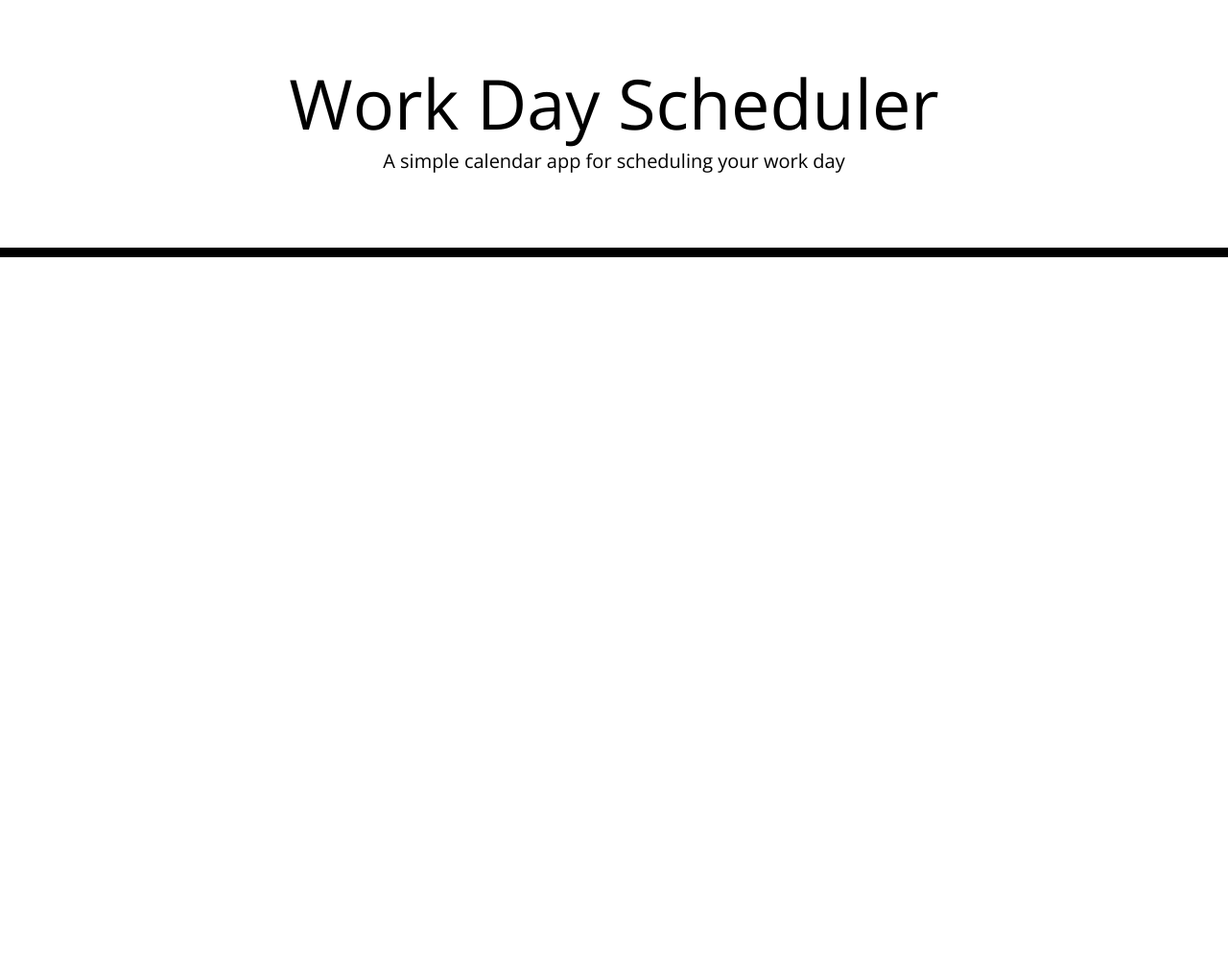
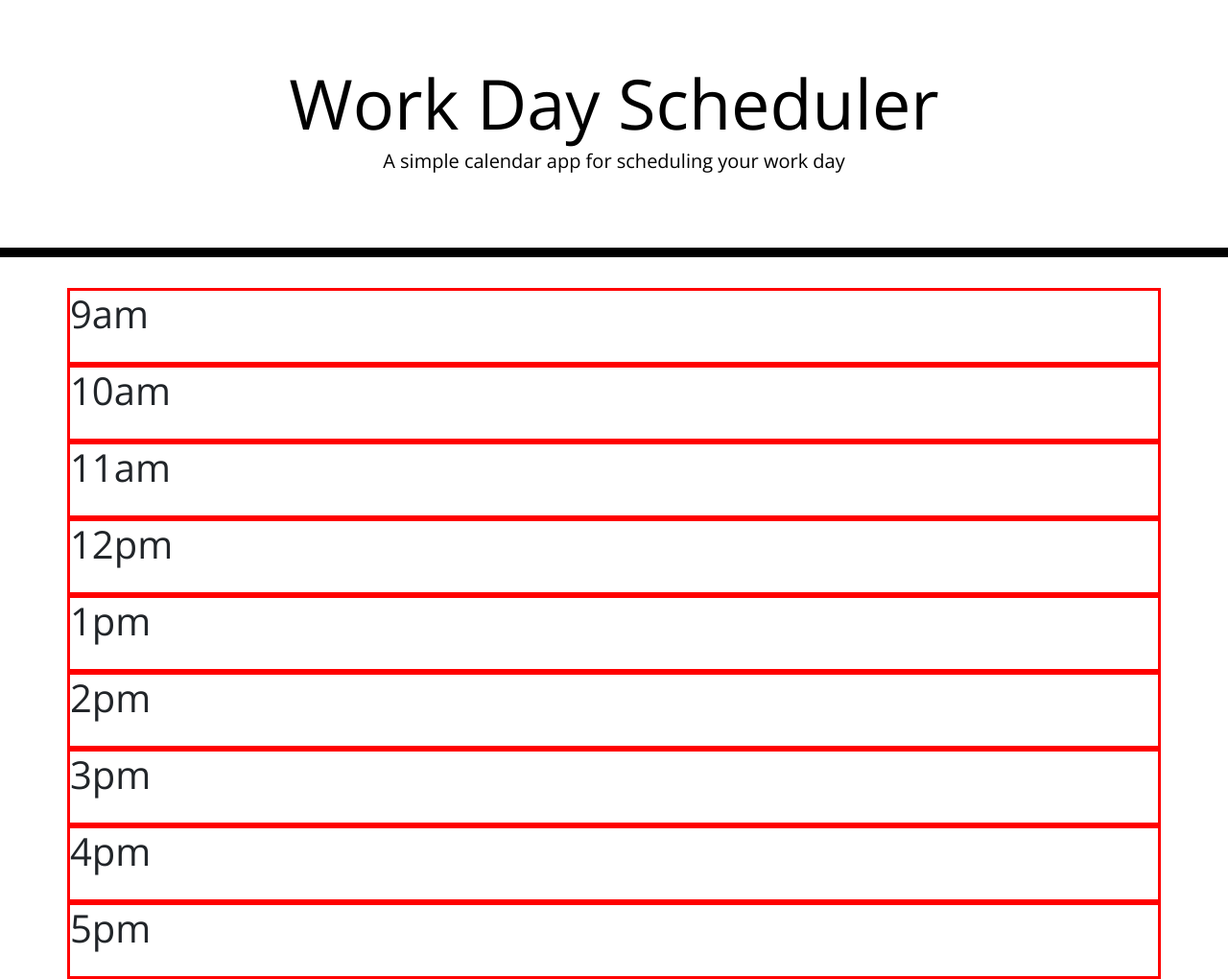
Before and after one commit to codybronsell/work-scheduler, a plain HTML site: page work scheduler/Develop/index.html in a window 1280 px wide. Shown: the whole page at 96% size. Before the commit the page ends 800 px from the top, so only its background shows below. Drawn offline with nearby package versions, Linux system fonts and the light colour scheme.

Commit message:
added starting style with bootstrap got times to display

```diff
--- a/work scheduler/Develop/index.html
+++ b/work scheduler/Develop/index.html
@@ -19,7 +19,20 @@
       rel="stylesheet"
     />
     <link rel="stylesheet" href="style.css" />
+
+    <style>
+      .textarea{ font-size: 40px; color: black;}
+
+      .past-color{--bg-opacity: 1; background-color: red;  background-color: rgba(178,245,234,var(--bg-opacity));}
+
+      .present-color{ --bg-opacity: 1; background-color: green;  background-color: rgba(178,245,234,var(--bg-opacity));}
+
+      .future-color{--bg-opacity: 1; background-color: yellow;  background-color: rgba(178,245,234,var(--bg-opacity)); }
+
+    </style>
+
     <title>Work Day Scheduler</title>
+
   </head>
 
   <body>
@@ -29,7 +42,51 @@
       <p id="currentDay" class="lead"></p>
     </header>
     <div class="container">
-      <!-- Timeblocks go here -->
+      <!-- time go here -->
+      <!--9am -->
+      <div style="padding: top 30px; border:solid 3px red;" class="row">
+        <h1>9am</h1>
+      </div>
+      <!--10am-->
+      <div style="padding: top 30px; border: solid 3px red; " class="row">
+        <h1>10am</h1>
+
+      </div>
+      <!--11am-->
+      <div style="padding: top 30px; border: solid 3px red; " class="row">
+        <h1>11am</h1>
+
+      </div>
+      <!--12pm-->
+      <div style="padding: top 30px; border: solid 3px red; " class="row">
+        <h1>12pm</h1>
+
+      </div>
+      <!--1pm-->
+      <div style="padding: top 30px; border: solid 3px red; " class="row">
+        <h1>1pm</h1>
+
+      </div>
+      <!--2pm-->
+      <div style="padding: top 30px; border: solid 3px red; " class="row">
+        <h1>2pm</h1>
+
+      </div>
+      <!--3pm-->
+      <div style="padding: top 30px; border: solid 3px red; " class="row">
+        <h1>3pm</h1>
+
+      </div>
+      <!--4pm-->
+      <div style="padding: top 30px; border: solid 3px red; " class="row">
+        <h1>4pm</h1>
+
+      </div>
+      <!--5pm-->
+      <div style="padding: top 30px; border: solid 3px red; " class="row">
+        <h1>5pm</h1>
+
+      </div>
     </div>
 
     <script src="https://code.jquery.com/jquery-3.4.1.min.js"></script>
```
Also changed, not shown: work scheduler/Develop/script.js (added).
